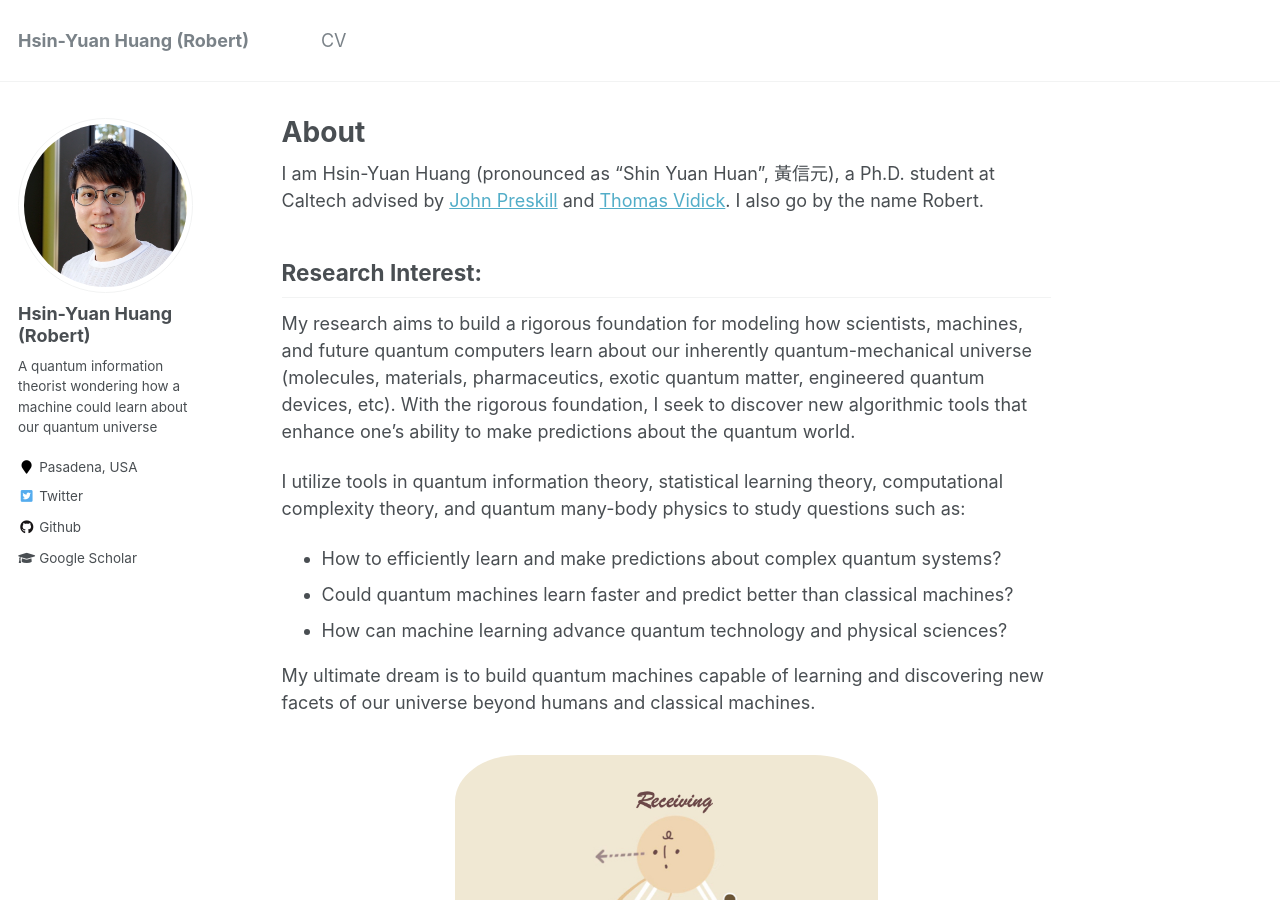
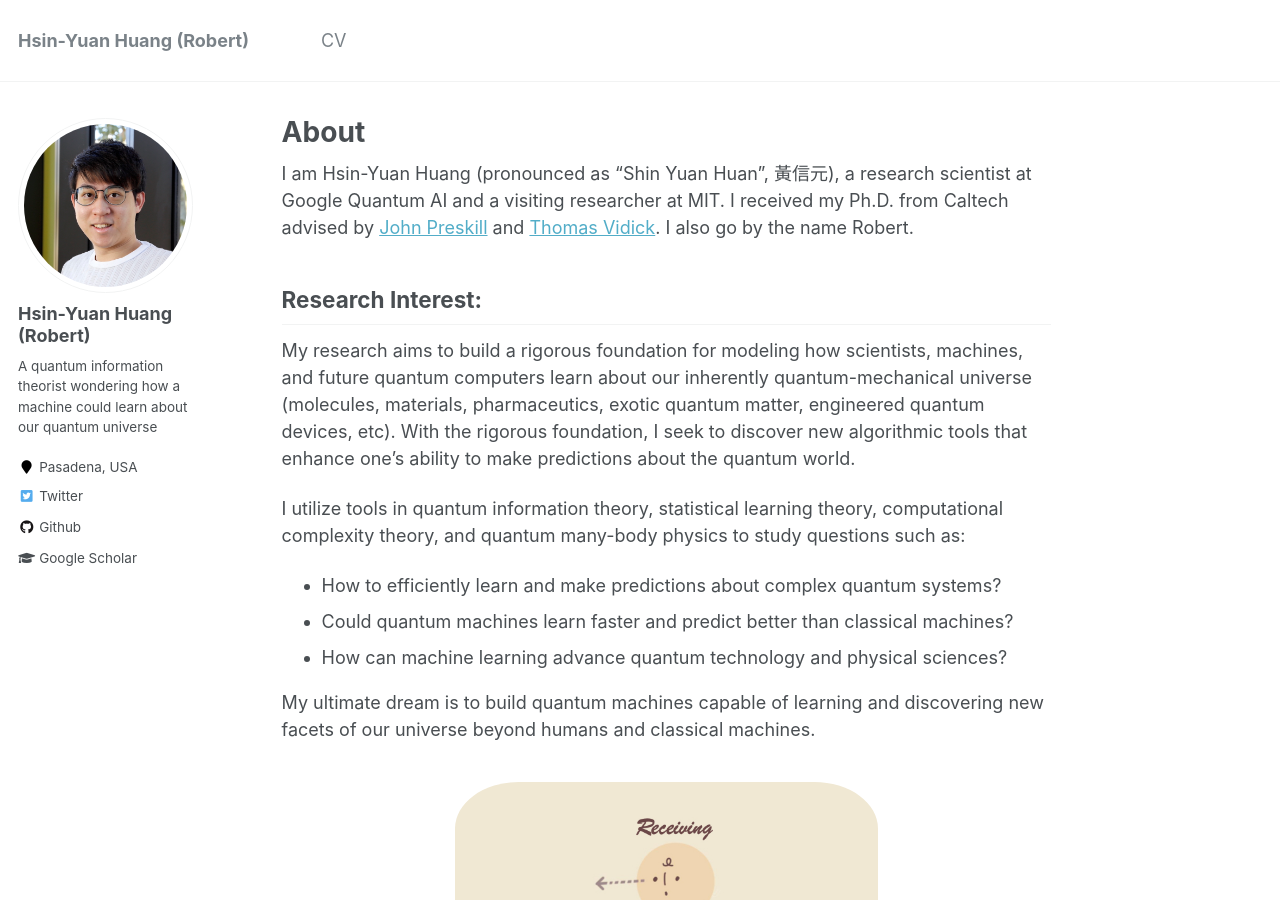
Before and after one commit to hsinyuan-huang/hsinyuan-huang.github.io, a Jekyll site: the page built from _pages/about.md, in a window 1280 px wide and 900 px high. Built offline with Jekyll 4.4.1, drawn with Linux system fonts in a browser that asks for light colours; emoji names are drawn with the system emoji font; formulas are drawn with MathJax 3.

Commit message:
update affiliation

```diff
--- a/_pages/about.md
+++ b/_pages/about.md
@@ -8,7 +8,7 @@
   - /about.html
 ---
 
-I am Hsin-Yuan Huang (pronounced as "Shin Yuan Huan", 黃信元), a Ph.D. student at Caltech advised by <a href="https://scholar.google.com/citations?user=xmOSptwAAAAJ&hl=en" target="_blank">John Preskill</a> and <a href="https://scholar.google.com/citations?user=IGDs4HwAAAAJ&hl=en" target="_blank">Thomas Vidick</a>. I also go by the name Robert.
+I am Hsin-Yuan Huang (pronounced as "Shin Yuan Huan", 黃信元), a research scientist at Google Quantum AI and a visiting researcher at MIT. I received my Ph.D. from Caltech advised by <a href="https://scholar.google.com/citations?user=xmOSptwAAAAJ&hl=en" target="_blank">John Preskill</a> and <a href="https://scholar.google.com/citations?user=IGDs4HwAAAAJ&hl=en" target="_blank">Thomas Vidick</a>. I also go by the name Robert.
 
 ## Research Interest:
 
```
